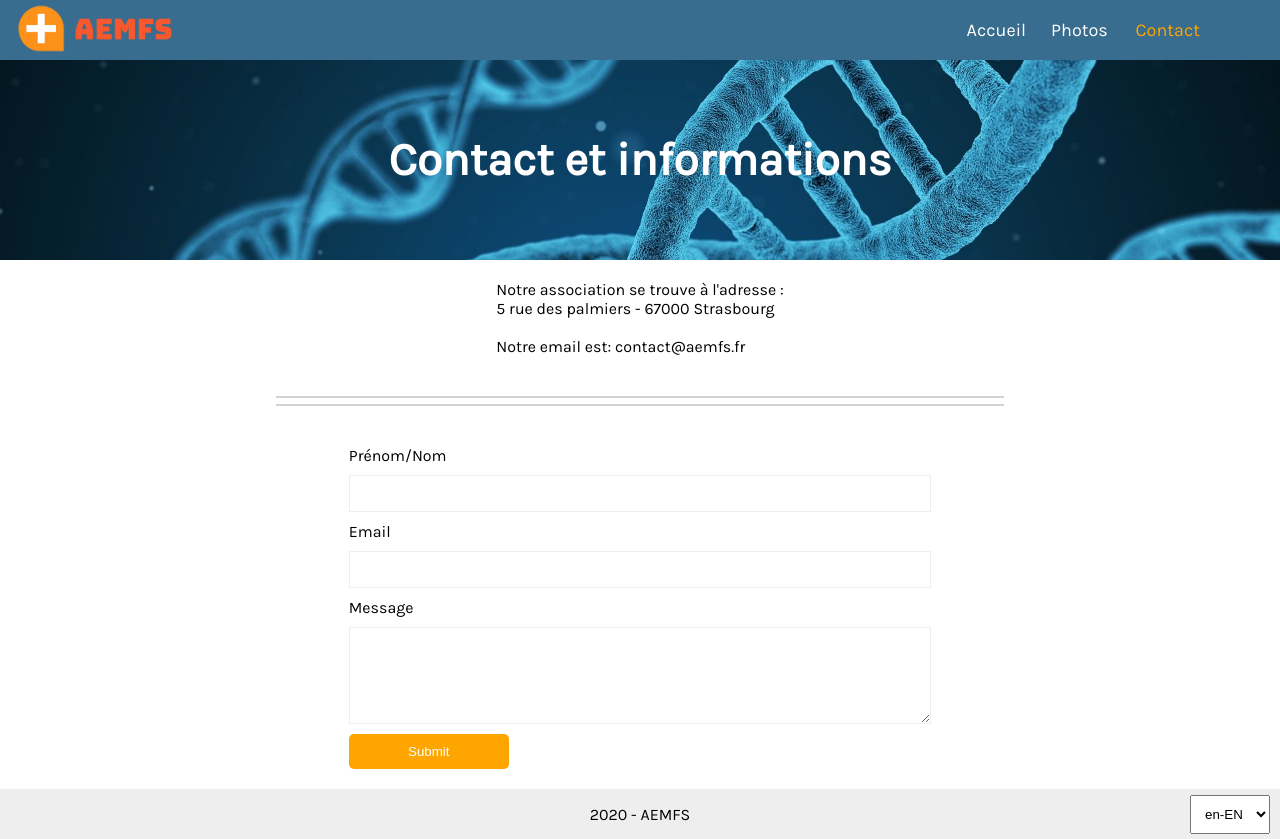
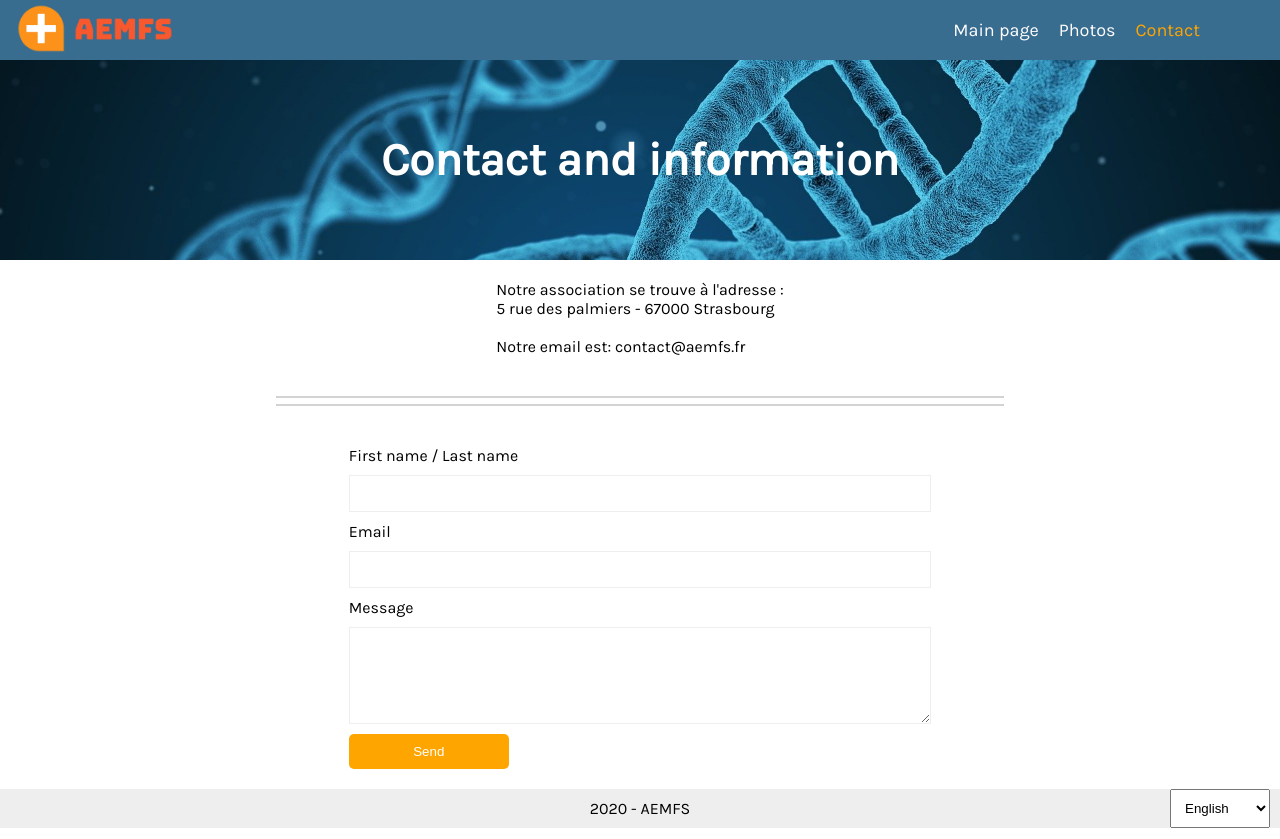
Before and after one commit to SchawnnDev/prog-web2-front, a Vue app: page /contact in a window 1280 px wide. Built offline with nearby package versions, Linux system fonts and the light colour scheme; the HTML template or start-up script is replaced by a standard one.

Commit message:
traduction fonctionelle

```diff
--- a/package.json
+++ b/package.json
@@ -8,11 +8,13 @@
     "lint": "vue-cli-service lint"
   },
   "dependencies": {
+    "@popperjs/core": "^2.5.3",
     "axios": "^0.20.0",
     "core-js": "^3.6.5",
     "es6-promise": "^4.2.8",
     "vue": "^2.6.11",
     "vue-router": "^3.4.3",
+    "vue-select": "^3.10.8",
     "vuex": "^3.5.1"
   },
   "devDependencies": {
--- a/src/assets/json/languages.json
+++ b/src/assets/json/languages.json
@@ -1,14 +1,122 @@
 {
   "en-EN": {
+    "name": "English",
+    "header": {
+      "nav": {
+        "pages": {
+          "home": "Main page",
+          "images": "Photos",
+          "contact": "Contact"
+        }
+      }
+    },
+    "views": {
       "home": {
         "title": "Welcome to the website of the medical",
         "sub-title": "students' association of the Faculty of Strasbourg"
+      },
+      "images": {
+        "title": "Photos of past events",
+        "buttons": {
+          "load": "Load more..."
+        },
+        "errors": {
+          "no-images": "There are no images available."
+        }
+      },
+      "contact": {
+        "title": "Contact and information",
+        "buttons": {
+          "send": "Send"
+        },
+        "errors": {
+        },
+        "form": {
+          "names" : "First name / Last name",
+          "email" : "Email",
+          "message" : "Message"
+        }
+      }
     }
   },
   "fr-FR": {
+    "name": "Français",
+    "header": {
+      "nav": {
+        "pages": {
+          "home": "Accueil",
+          "images": "Photos",
+          "contact": "Contact"
+        }
+      }
+    },
+    "views": {
       "home": {
         "title": "Bienvenue sur le site de l'association",
         "sub-title": "des étudiants de médecine de la faculté de Strasbourg"
+      },
+      "images": {
+        "title": "Photos d'événements passés",
+        "buttons": {
+          "load": "Charger plus..."
+        },
+        "errors": {
+          "no-images": "Il n'y a pas d'images disponibles."
+        }
+      },
+      "contact": {
+        "title": "Contact et informations",
+        "buttons": {
+          "send": "Envoyer"
+        },
+        "errors": {
+        },
+        "form": {
+          "names" : "Prénom / Nom",
+          "email" : "Email",
+          "message" : "Message"
         }
       }
     }
+  },
+  "de-DE": {
+    "name": "Deutsch",
+    "header": {
+      "nav": {
+        "pages": {
+          "home": "Hauptseite",
+          "images": "Fotos",
+          "contact": "Kontakt"
+        }
+      }
+    },
+    "views": {
+      "home": {
+        "title": "Willkommen auf der Website des Vereins",
+        "sub-title": "der Medizinstudenten der Fakultät Straßburg"
+      },
+      "images": {
+        "title": "Fotos von vergangenen Veranstaltungen",
+        "buttons": {
+          "load": "Mehr laden..."
+        },
+        "errors": {
+          "no-images": "Es sind keine Bilder verfügbar."
+        }
+      },
+      "contact": {
+        "title": "Kontakt und Informationen",
+        "buttons": {
+          "send": "Senden"
+        },
+        "errors": {
+        },
+        "form": {
+          "names" : "Vorname / Nachname",
+          "email" : "E-Mail",
+          "message" : "Nachricht"
+        }
+      }
+    }
+  }
+}
--- a/src/components/layouts/Footer.vue
+++ b/src/components/layouts/Footer.vue
@@ -2,10 +2,8 @@
   <footer>
     <p>2020 - AEMFS</p>
 
-    <select class="select-lang">
-      <option :value="lang" :key="lang" v-for="lang in this.getLanguages" @select="changeLanguage">
-        {{ lang }}
-      </option>
+    <select class="select-lang" @change="changeLanguage($event)">
+      <option v-bind:key="lang" v-for="lang in this.getLanguages" :value="lang" :selected="lang === getLanguageCode">{{ getTranslationByCode("name", null, lang) }}</option>
     </select>
 
   </footer>
@@ -18,19 +16,22 @@ import {LANG_CHANGE} from "@/store/mutations.type";
 export default {
   name: "Footer",
   computed: {
-    ...mapGetters(["getLanguages"])
+    ...mapGetters(["getLanguageCode", "getLanguages", "getTranslationByCode"])
   },
   methods: {
-    changeLanguage(code) {
-      this.$store.commit(LANG_CHANGE, code);
+    changeLanguage(event) {
+      let selectedLang = event.target.value;
+      if (!selectedLang) return;
+      this.$store.commit(LANG_CHANGE, selectedLang);
     }
   }
 }
 </script>
 
 <style scoped>
+
 footer {
-  min-height: 50px;
+  height: 50px;
   background-color: #eee;
   display: flex;
   flex-direction: column;
@@ -49,9 +50,13 @@ footer p {
 
 footer .select-lang {
   padding: 10px;
-  width: auto;
   position: absolute;
-  display: flex;
   right: 10px;
+  width: 100px;
 }
+
+footer .select-lang select {
+  padding: 5px;
+}
+
 </style>
--- a/src/components/layouts/Header.vue
+++ b/src/components/layouts/Header.vue
@@ -6,13 +6,13 @@
       </router-link>
       <ul class="nav">
         <li class="nav-item">
-                    <router-link class="nav-link" to="/">Accueil</router-link>
+          <router-link class="nav-link" to="/">{{getTranslation("header.nav.pages.home")}}</router-link>
         </li>
         <li class="nav-item">
-                    <router-link class="nav-link" to="/images">Photos</router-link>
+          <router-link class="nav-link" to="/images">{{getTranslation("header.nav.pages.images")}}</router-link>
         </li>
         <li class="nav-item">
-                    <router-link class="nav-link" to="/contact">Contact</router-link>
+          <router-link class="nav-link" to="/contact">{{getTranslation("header.nav.pages.contact")}}</router-link>
         </li>
       </ul>
       <div class="mobile-menu-toggle" id="mobile-menu" v-on:click="switchMenu">
@@ -25,8 +25,13 @@
 </template>
 
 <script>
+import {mapGetters} from "vuex";
+
 export default {
   name: "Header",
+  computed: {
+    ...mapGetters(["getTranslation"])
+  },
   data: function () {
     return {
       menuOpened: false
@@ -72,9 +77,9 @@
 
 .nav {
   list-style: none;
-        display: grid;
-        grid-template-columns: repeat(3, 1fr);
-        grid-column-gap: 20px;
+  display: flex;
+  flex-direction: row;
+  column-gap: 20px;
   justify-self: end;
   margin-right: 5rem;
 }
--- a/src/store/i18n.module.js
+++ b/src/store/i18n.module.js
@@ -15,12 +15,27 @@ export const mutations = {
     [LANG_INIT](state, json) {
         state.content = new Function(`return ${JSON.stringify(json)}`); // pour éviter de parser deux fois.
         state.languages = Object.keys(json);
-        state.code = Object.keys(json)[0] || 'en'; // langue de base: anglais
+
+        let language = localStorage.language;
+
+        if(!language)
+            language = navigator.language;
+
+        state.code = Object.keys(json).includes(language) ? language : 'en-EN'; // langue de base: anglais
+
+        // on stocke cette info dans le local storage
+        localStorage.language = state.code;
     },
 
     // change current language
     [LANG_CHANGE](state, code = state.languages[0]) {
+
+        // La langue n'existe pas
+        if(!state.languages.includes(code))
+            return;
+
         state.code = code;
+        localStorage.language = code;
     }
 }
 
@@ -40,15 +55,16 @@ const getters = {
         return state.languages;
     },
 
-    /*
-    argument : key => on recupère la valeur pour la clé cherchée
-    exemple : getTranslation('title')
-    */
-    getTranslation: state => (key, variables) => {
+    getLanguageCode: state => {
+        console.log(state.code);
+      return state.code;
+    },
+
+    getTranslationByCode: state => (key, variables, code) => {
         if (!state.content)
             return key; // Fichier non trouvé ou erreur de chargement.
 
-        let lang = state.content()[state.code];
+        let lang = state.content()[code];
 
         /*
             On souhaite pouvoir faire des catégories
@@ -78,6 +94,14 @@ const getters = {
         }
 
         return lang || key;
+    },
+
+    /*
+    argument : key => on recupère la valeur pour la clé cherchée
+    exemple : getTranslation('title')
+    */
+    getTranslation: state => (key, variables) => {
+        return getters.getTranslationByCode(state)(key, variables, state.code);
     }
 }
 
--- a/src/views/Contact.vue
+++ b/src/views/Contact.vue
@@ -2,7 +2,7 @@
     <div>
 
         <div class="title-container title-responsive">
-            <h1>Contact et informations</h1>
+            <h1>{{getTranslation("views.contact.title")}}</h1>
         </div>
 
         <div class="panel contact-panel">
@@ -18,29 +18,34 @@
 
             <form class="input-form">
                 <div class="input-group">
-                    <label for="name">Prénom/Nom</label>
+                    <label for="name">{{ getTranslation("views.contact.form.names") }}</label>
                     <input id="name" required type="text">
                 </div>
 
                 <div class="input-group">
-                    <label for="email">Email</label>
+                    <label for="email">{{ getTranslation("views.contact.form.email") }}</label>
                     <input id="email" required type="email">
                 </div>
 
                 <div class="input-group">
-                    <label for="message">Message</label>
+                    <label for="message">{{ getTranslation("views.contact.form.message") }}</label>
                     <textarea cols="30" id="message" required rows="5"/>
                 </div>
 
-                <input class="submit-button button-sm" type="submit">
+                <input class="submit-button button-sm" type="submit" :value="getTranslation('views.contact.buttons.send')">
             </form>
         </div>
     </div>
 </template>
 
 <script>
+    import {mapGetters} from "vuex";
+
     export default {
-        name: "Contact"
+        name: "Contact",
+        computed: {
+          ...mapGetters(["getTranslation"])
+        }
     }
 </script>
 
--- a/src/views/Home.vue
+++ b/src/views/Home.vue
@@ -1,11 +1,11 @@
 <template>
   <div>
     <div class="title-container title-responsive">
-            <h1>{{this.$store.getters.getTranslation('home.title')}}</h1>
-            <p>{{this.$store.getters.getTranslation('home.sub-title')}}</p>
+      <h1>{{ this.$store.getters.getTranslation('views.home.title') }}</h1>
+      <p>{{ this.$store.getters.getTranslation('views.home.sub-title') }}</p>
     </div>
 
-        <div class="panel">
+    <div class="panel home-panel">
 
       <div>
         <p>Lorem ipsum dolor sit amet, consectetur adipiscing elit. Suspendisse accumsan est quis nulla semper
@@ -93,10 +93,20 @@
   font-size: 36px;
 }
 
+.panel.home-panel {
+  margin-left: 20%;
+  margin-right: 20%;
+}
+
 @media only screen and (max-width: 768px) {
   .founders .founder .founder-name {
     font-size: 18px;
   }
+
+  .panel.home-panel {
+    margin-left: 5%;
+    margin-right: 5%;
+  }
 }
 
 </style>
--- a/src/views/Images.vue
+++ b/src/views/Images.vue
@@ -1,7 +1,7 @@
 <template>
   <div>
     <div class="title-container title-responsive">
-      <h1>Photos d'événements passés</h1>
+      <h1>{{getTranslation("views.images.title")}}</h1>
     </div>
 
     <ImagesContainer></ImagesContainer>
@@ -10,10 +10,14 @@
 
 <script>
 import ImagesContainer from "@/components/ImagesContainer";
+import {mapGetters} from "vuex";
 
 export default {
   name: "Images",
   components: {ImagesContainer},
+  computed: {
+    ...mapGetters(["getTranslation"])
+  }
 }
 </script>
 
```
Also changed, not shown: src/components/ImagesContainer.vue (+6 -3 lines), src/main.js (+4 -3 lines). Lines whose indentation alone changed are shown as unchanged.
